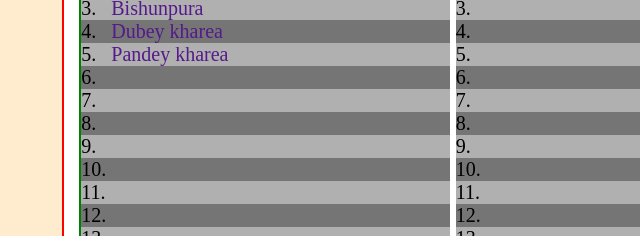
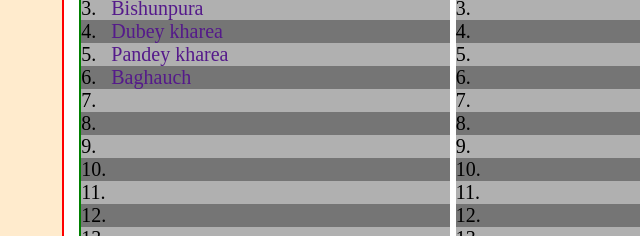
Before and after one commit to nazishshaheen/pandey_enterprises, a plain HTML site: page routes.html in a window 1280 px wide. Shown: the part 403-639 px from the top of the page, 0-640 px from the left. Drawn offline with Linux system fonts and the light colour scheme; files whose address does not match are found by name.

Commit message:
added 1 route

```diff
--- a/routes.html
+++ b/routes.html
@@ -32,7 +32,7 @@
                     <li><a href="">Bishunpura</a></li>
                     <li><a href="">Dubey kharea</a></li>
                     <li><a href="">Pandey kharea</a></li>
-                    <li><a href=""></a></li>
+                    <li><a href="">Baghauch</a></li>
                     <li><a href=""></a></li>
                     <li><a href=""></a></li>
                     <li><a href=""></a></li>
```
